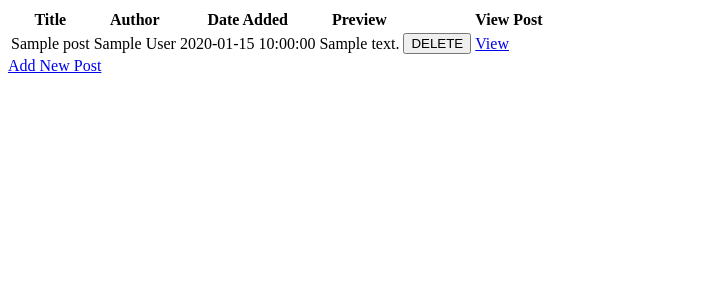
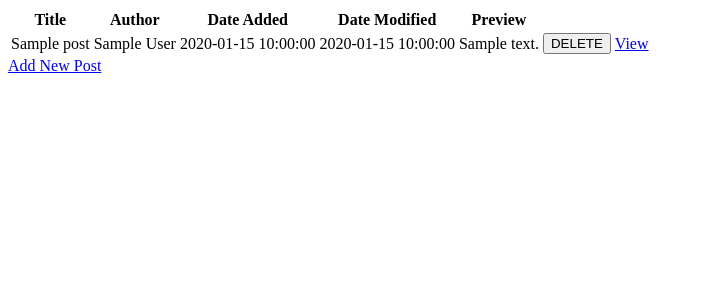
Before and after one commit to jkrusinski/my_blog, a PHP site: page /index.php in a window 1280 px wide. Shown: the top 300 px of the page, without its empty margins (0-703 px from the left). Run offline with PHP 8.4, Linux system fonts and the light colour scheme; tables that the repository leaves empty or names only in its code hold one stand-in row (values such as "Sample post").

Commit message:
Added date modified functionality

```diff
--- a/db_info.php
+++ b/db_info.php
@@ -18,14 +18,15 @@ if(isset($_POST['add'])){
         $failure = true;
     } else {
         //  -Prepare statement
-        $add_post = $db->prepare('INSERT INTO posts (title, author, date, contents) VALUES (?, ?, ?, ?)');
+        $add_post = $db->prepare('INSERT INTO posts (title, author, date, date_mod, contents) VALUES (?, ?, ?, ?, ?)');
         //  -Create value variables
         $p_title = $_POST['title'];
         $p_author = $_POST['author'];
         $p_date = date('D, j M Y, H:i');
+        $p_date_mod = $p_date;
         $p_contents = $_POST['contents'];
         //  -Bind parameters to query
-        $add_post->bind_param('ssss', $p_title, $p_author, $p_date, $p_contents);
+        $add_post->bind_param('sssss', $p_title, $p_author, $p_date, $p_date_mod, $p_contents);
         //  -Execute
         $add_post->execute();
         //  -Redirect to index.php
@@ -36,13 +37,13 @@ if(isset($_POST['add'])){
 //SELECT POST
 if(isset($_GET['id'])){
     //  -Prepare query
-    $select_post = $db->prepare('SELECT title, author, date, contents FROM posts WHERE id=?');
+    $select_post = $db->prepare('SELECT title, author, date, date_mod, contents FROM posts WHERE id=?');
     //  -Bind Parameters
     $select_post->bind_param('i', $_GET['id']);
     //  -Execute
     $select_post->execute();
     //  -Bind Result
-    $select_post->bind_result($title, $author, $date, $contents);
+    $select_post->bind_result($title, $author, $date, $date_mod, $contents);
     //  -Fetch Results
     $select_post->fetch();
 }
@@ -56,14 +57,15 @@ if(isset($_POST['edit'])) {
     } else {
         //  -Prepare statement
         //  -todo: add date modified
-        $update_post = $db->prepare('UPDATE posts SET title=?,author=?,contents=? WHERE id=?');
+        $update_post = $db->prepare('UPDATE posts SET title=?,author=?,date_mod=?,contents=? WHERE id=?');
         //  -Create value variables
         $up_title = $_POST['title'];
         $up_author = $_POST['author'];
+        $up_date_mod= date('D, j M Y, H:i');
         $up_contents = $_POST['contents'];
         $up_id = $_POST['id'];
         //  -Bind parameters
-        $update_post->bind_param('sssi',$up_title, $up_author, $up_contents, $up_id);
+        $update_post->bind_param('ssssi',$up_title, $up_author, $up_date_mod, $up_contents, $up_id);
         //  -Execute
         $update_post->execute();
         //  -Redirect to view_post.php?id=...
--- a/index.php
+++ b/index.php
@@ -22,9 +22,10 @@ $get_posts = $db->query('SELECT * FROM posts');
                     <th>Title</th>
                     <th>Author</th>
                     <th>Date Added</th>
+                    <th>Date Modified</th>
                     <th>Preview</th>
                     <th></th>
-                    <th>View Post</th>
+                    <th></th>
                 </tr>
             </thead>
             <tbody>
@@ -34,6 +35,7 @@ $get_posts = $db->query('SELECT * FROM posts');
                     <td><?php echo $row['title']; ?></td>
                     <td><?php echo $row['author']; ?></td>
                     <td><?php echo $row['date']; ?></td>
+                    <td><?php echo $row['date_mod']; ?></td>
                     <td><?php
                         $preview = substr($row['contents'], 0, 99);
                         echo $preview;
--- a/view_post.php
+++ b/view_post.php
@@ -16,7 +16,8 @@ include_once('db_info.php');
             <div class="inner">
                 <h1><?php echo $title; ?></h1>
                 <h3>By <?php echo $author; ?></h3>
-                <h3>Created <?php echo $date; ?></h3>
+                <h3>Date Created <?php echo $date; ?></h3>
+                <h3>Date Modified <?php echo $date_mod; ?></h3>
                 <p><?php echo $contents; ?></p>
             </div>
         </div>
```
